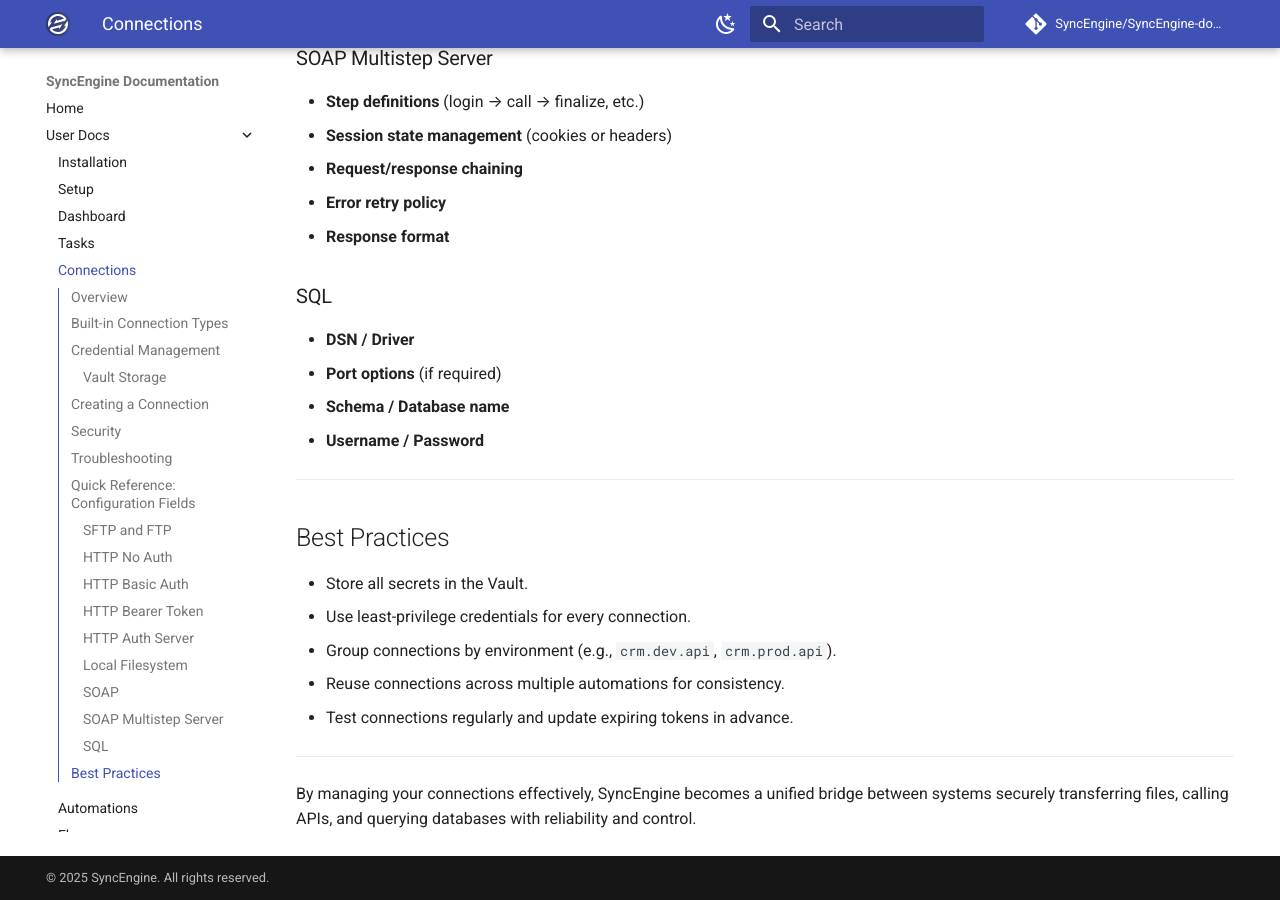
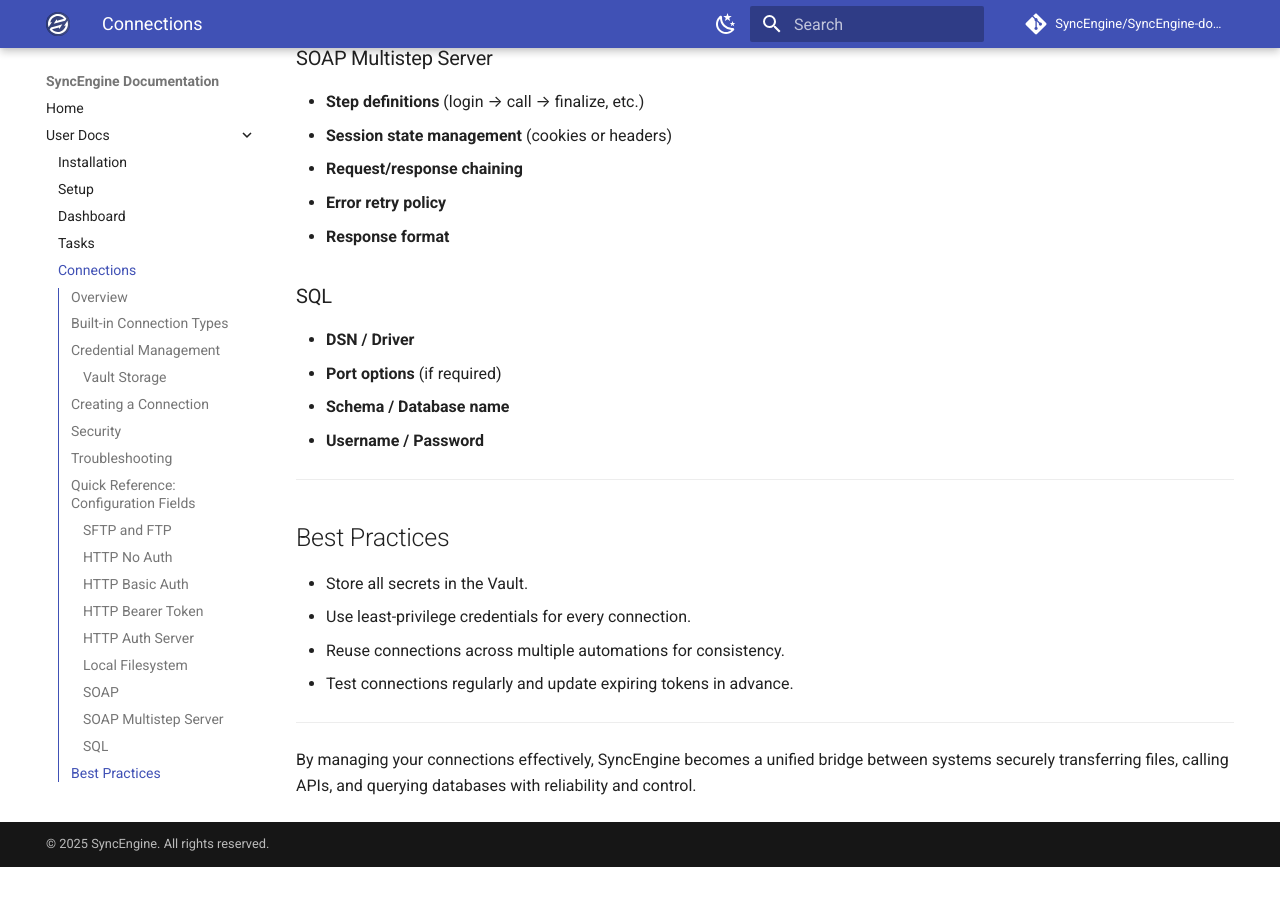
Before and after one commit to SyncEngine/docs, an MkDocs documentation site: the page built from docs/user/connections.md, in a window 1280 px wide and 900 px high, scrolled down 3981 px. Built offline with MkDocs 1.6.1 and Material for MkDocs 9.7.7, drawn with Linux system fonts in a browser that asks for light colours; comment, search, counter and statistics services are not loaded; after the commit the page ends 4848 px from its top, so only the background shows below that.

Commit message:
Not important for user docs

```diff
--- a/docs/user/connections.md
+++ b/docs/user/connections.md
@@ -139,7 +139,6 @@ If your connection test fails:
 
 - Store all secrets in the Vault.
 - Use least-privilege credentials for every connection.
-- Group connections by environment (e.g., `crm.dev.api`, `crm.prod.api`).
 - Reuse connections across multiple automations for consistency.
 - Test connections regularly and update expiring tokens in advance.
 
```
